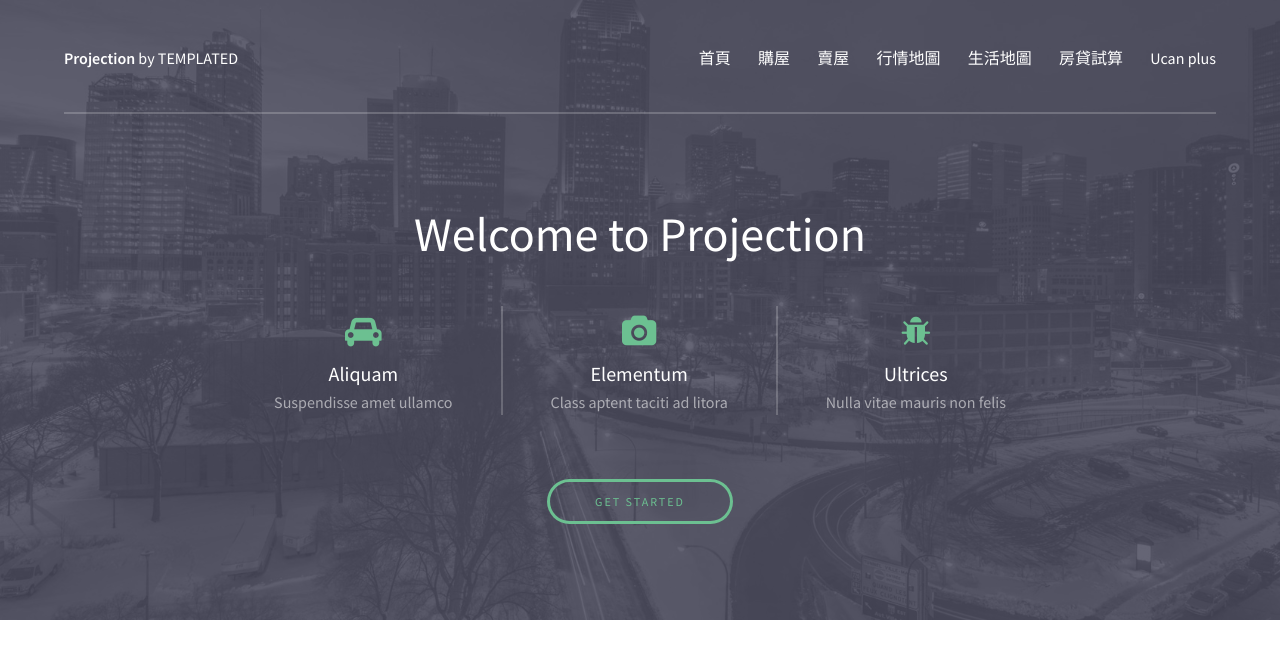
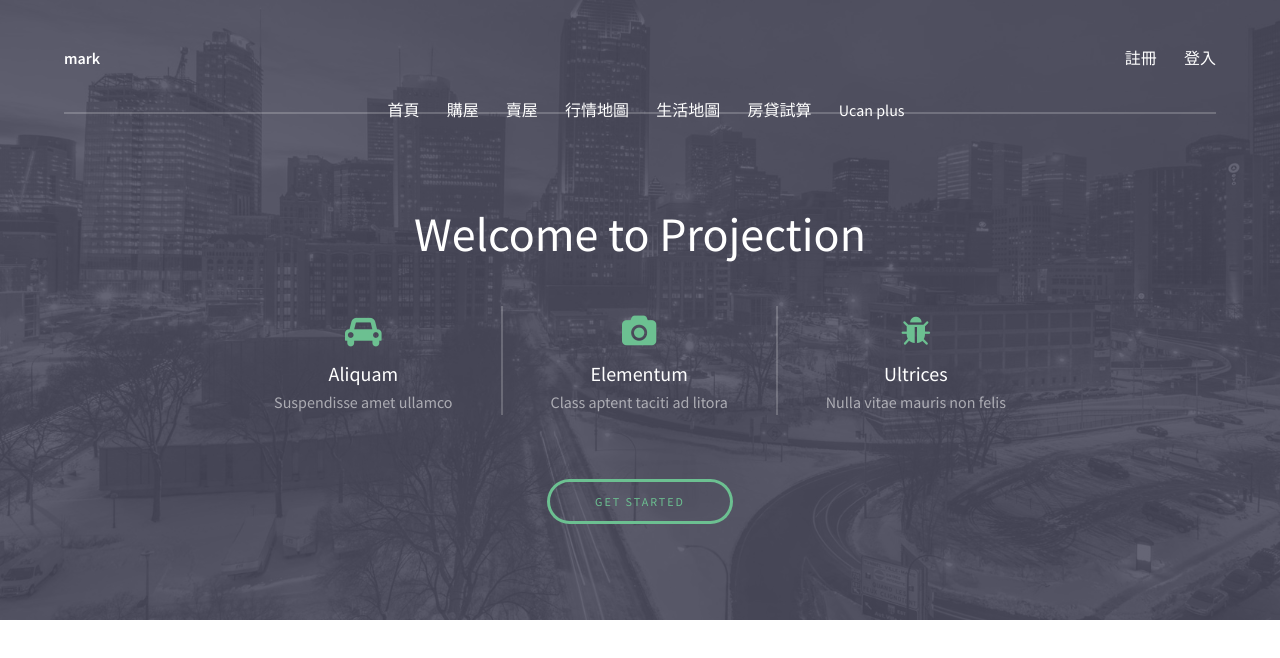
Before and after one commit to apple11361/fintech_Ucan, a plain HTML site: page Front_end/index.html in a window 1280 px wide. Drawn offline with Linux system fonts and the light colour scheme.

Commit message:
modify header

```diff
--- a/Front_end/assets/css/main.css
+++ b/Front_end/assets/css/main.css
@@ -2707,7 +2707,7 @@
 	#header {
 		color: #fff;
 		cursor: default;
-		height: 3.25em;
+		height: 6.5em;
 		left: 0;
 		line-height: 3.25em;
 		position: absolute;
--- a/Front_end/index.html
+++ b/Front_end/index.html
@@ -6,27 +6,34 @@
 -->
 <html>
 	<head>
-		<title>Projection by TEMPLATED</title>
+		<title>Ucan</title>
 		<meta charset="utf-8" />
 		<meta name="viewport" content="width=device-width, initial-scale=1" />
 		<link rel="stylesheet" href="assets/css/main.css" />
+		<link rel="Shortcut Icon" type="image/x-icon" href="images/title_icon.ico" />
 	</head>
 	<body>
 
 		<!-- Header -->
 			<header id="header">
 				<div class="inner">
-					<a href="index.html" class="logo"><strong>Projection</strong> by TEMPLATED</a>
+					<a href="index.html" class="logo"><strong>mark</strong></a>
 					<nav id="nav">
+						<a href="generic.html">註冊</a>
+						<a href="elements.html">登入</a>
+					</nav>
+					<a href="#navPanel" class="navPanelToggle"><span class="fa fa-bars"></span></a>
+				</div>
+				<div class="inner">
+					<nav id="nav" align="center">
 						<a href="index.html">首頁</a>
 						<a href="generic.html">購屋</a>
 						<a href="elements.html">賣屋</a>
-                        <a>行情地圖</a>
-                        <a>生活地圖</a>
-                        <a>房貸試算</a>
-                        <a>Ucan plus</a>
+						<a href="elements.html">行情地圖</a>
+						<a href="elements.html">生活地圖</a>
+						<a href="elements.html">房貸試算</a>
+						<a href="elements.html">Ucan plus</a>
 					</nav>
-					<a href="#navPanel" class="navPanelToggle"><span class="fa fa-bars"></span></a>
 				</div>
 			</header>
 
```
Also changed, not shown: Front_end/images/title_icon.ico (added).
